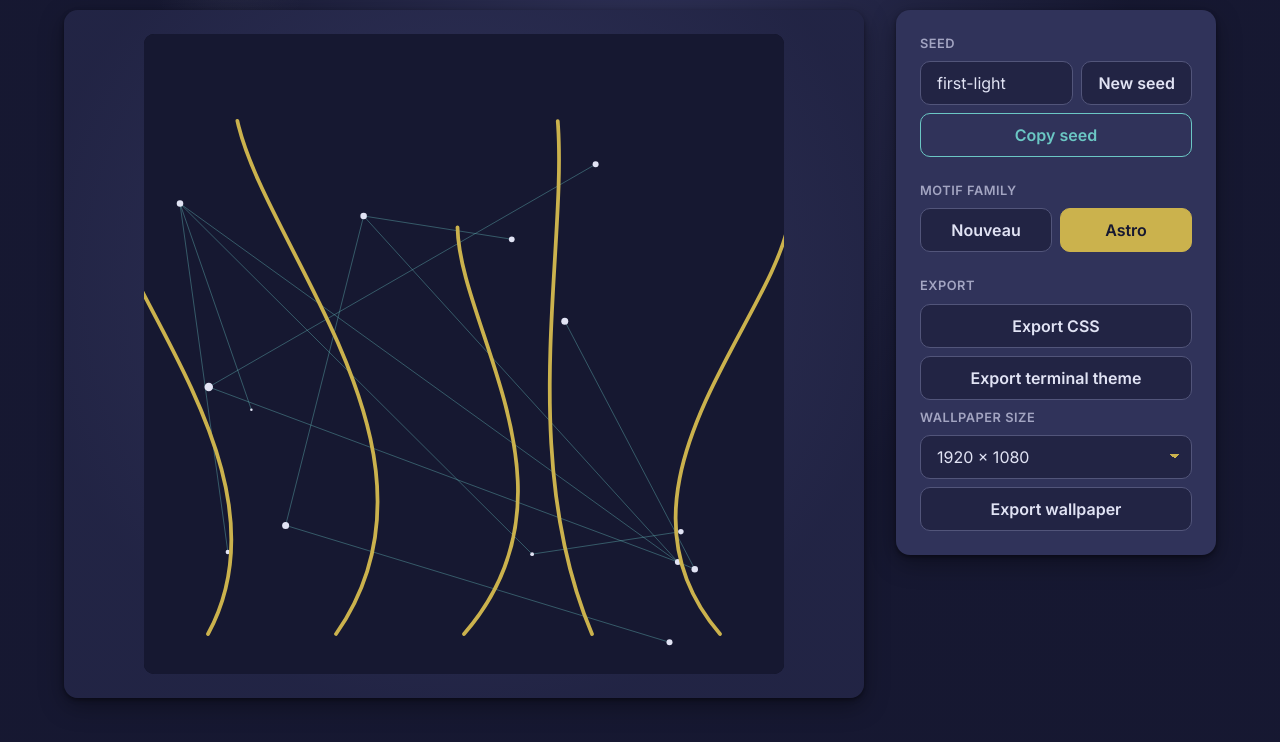
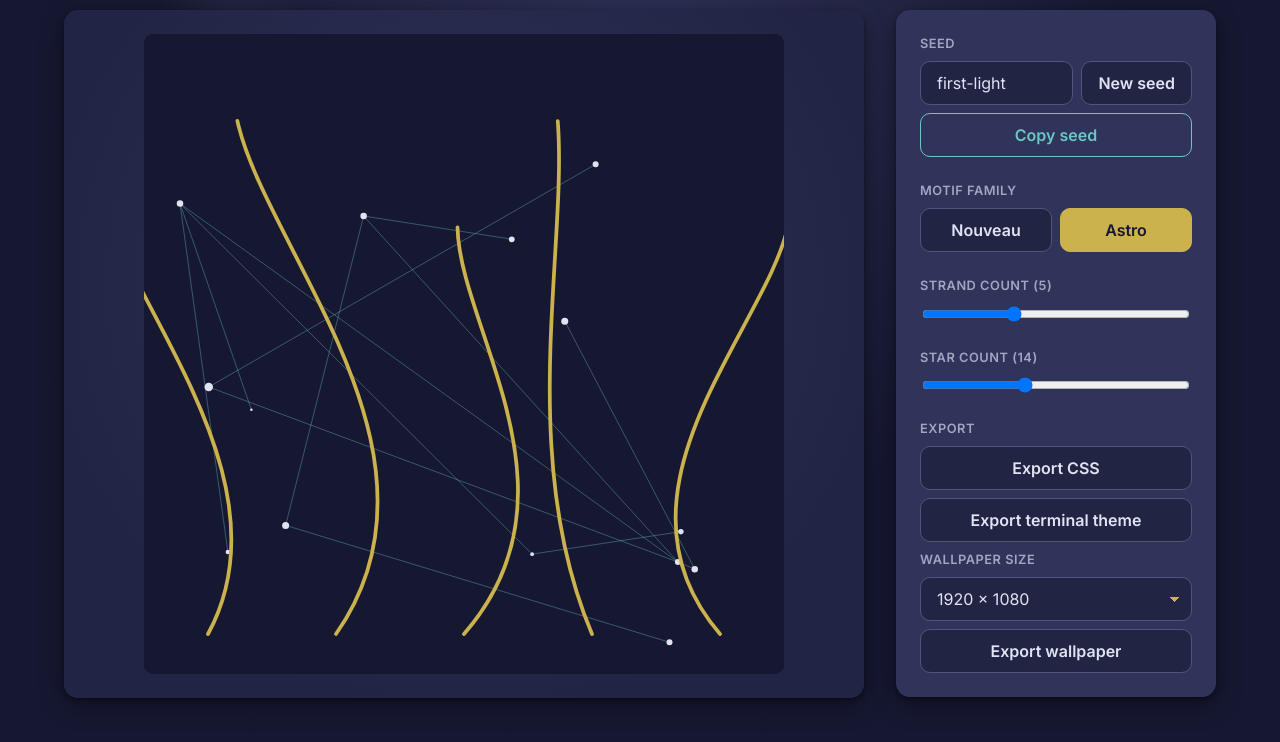
Before and after one commit to ctkrug/ornament, a website built with Vite: page index.html in a window 1280 px wide. Shown: the part 128-870 px from the top of the page. Built offline with nearby package versions, Linux system fonts and the light colour scheme.

Commit message:
feat(ui): add strand/star count slider markup
One range control per motif family; only the active family's control is
shown (the other starts hidden), wired up in the next commit.

```diff
--- a/index.html
+++ b/index.html
@@ -51,6 +51,20 @@
             </div>
           </div>
 
+          <div class="control-group" id="param-nouveau" hidden>
+            <label class="control-label" for="strand-count">
+              Strand count (<span id="strand-count-value">5</span>)
+            </label>
+            <input id="strand-count" class="range" type="range" min="3" max="9" step="1" value="5" />
+          </div>
+
+          <div class="control-group" id="param-astro">
+            <label class="control-label" for="star-count">
+              Star count (<span id="star-count-value">14</span>)
+            </label>
+            <input id="star-count" class="range" type="range" min="8" max="24" step="1" value="14" />
+          </div>
+
           <div class="control-group">
             <span class="control-label" id="export-label">Export</span>
             <div class="export-row">
```
